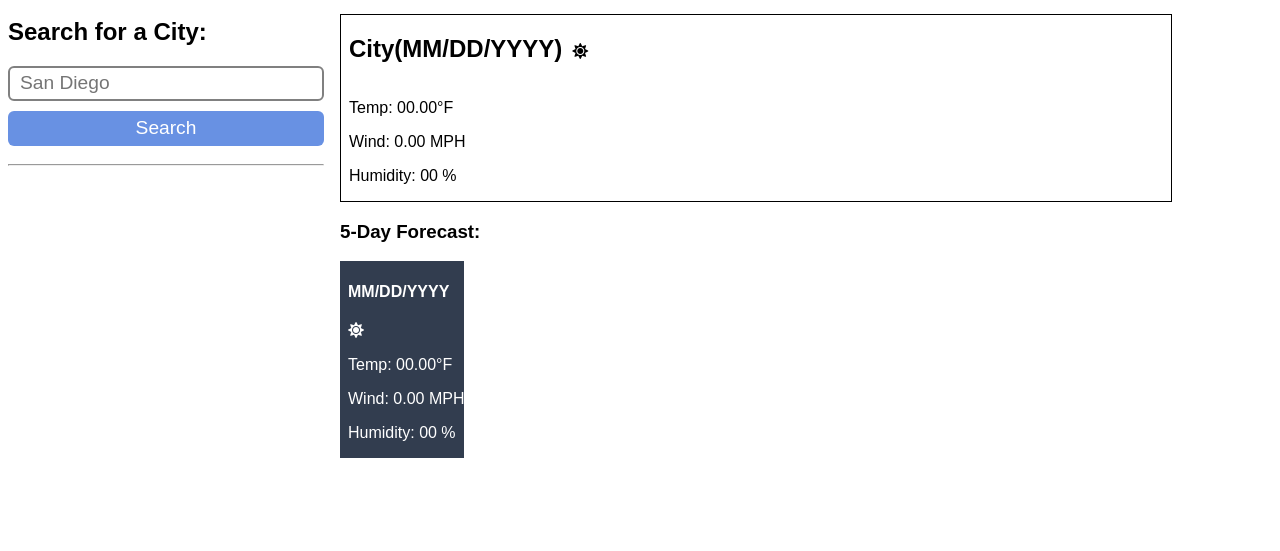
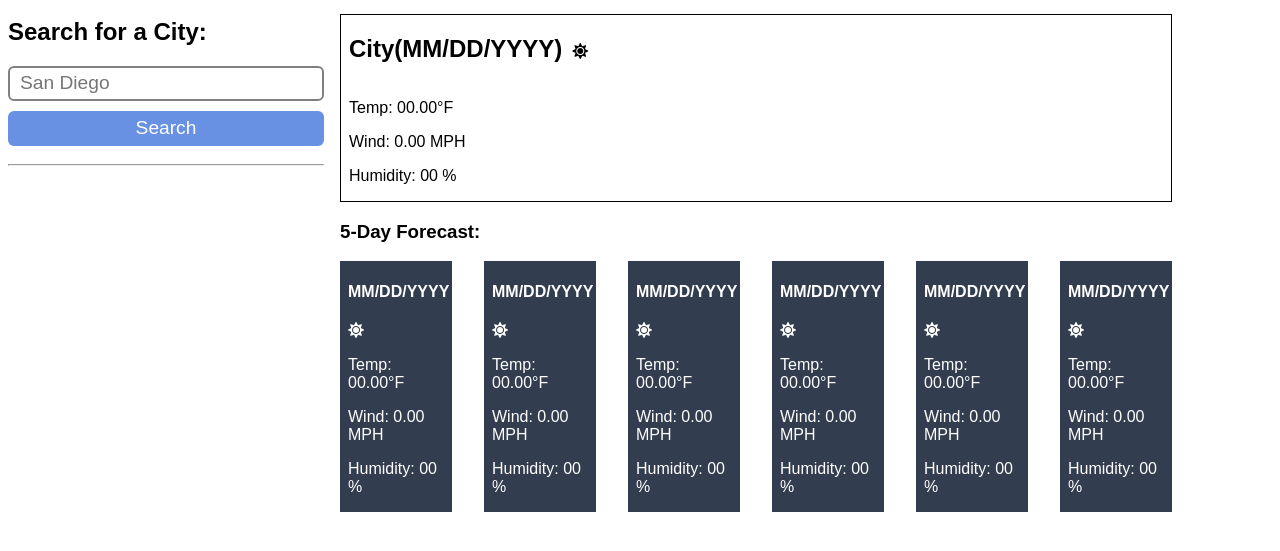
Before and after one commit to ryansheehy0/Weather_Dashboard, a plain HTML site: page docs/index.html in a window 1280 px wide. Shown: the part 85-636 px from the top of the page. Drawn offline with Linux system fonts and the light colour scheme.

Commit message:
Starts JS.

```diff
--- a/docs/index.html
+++ b/docs/index.html
@@ -21,6 +21,8 @@
           <hr/>
           <div class="search-history">
             <!-- Buttons for searched cities gets added here in the JS. -->
+              <!-- According to this template -->
+              <!-- <button class="history-button">City Name</button> -->
           </div>
         </aside>
         <div class="right-side"> <!-- Right side -->
@@ -32,16 +34,20 @@
           </div>
           <h3>5-Day Forecast:</h3>
           <div class="forecasts">
-            <!-- The 5 forecasts are added here in JS with this template: -->
+            <!-- The 5 forecasts are added here in JS. -->
+              <!-- According to this template -->
+            <!--
             <div class="forecast">
               <h4>MM/DD/YYYY</h4>
-              <i  class="fas fa-sun"></i>
+              <i class="fas fa-sun"></i>
               <p>Temp: <span class="temp">00.00&deg;F</span></p>
               <p>Wind: <span class="wind">0.00 MPH</span></p>
               <p>Humidity: <span class="humidity">00 %</span></p>
             </div>
+            -->
           <div>
         </div>
       </main>
+      <script src="script.js"></script>
     </body>
 </html>
--- a/docs/script.js
+++ b/docs/script.js
@@ -0,0 +1,12 @@
+// Add 5-Day Forecasts
+for(let i = 0; i < 6; i++){
+  document.querySelector(".forecasts").innerHTML += `
+  <div class="forecast">
+    <h4>MM/DD/YYYY</h4>
+    <i class="fas fa-sun"></i>
+    <p>Temp: <span class="temp">00.00&deg;F</span></p>
+    <p>Wind: <span class="wind">0.00 MPH</span></p>
+    <p>Humidity: <span class="humidity">00 %</span></p>
+  </div>
+  `
+}
--- a/docs/style.css
+++ b/docs/style.css
@@ -28,13 +28,15 @@ aside{
 }
 
 aside input[type="text"],
-aside input[type="submit"]{
+aside input[type="submit"],
+aside .history-button{
   box-sizing: border-box;
   width: 100%;
   height: 35px;
   border-radius: 6px;
   margin-bottom: 10px;
   font-size: 1.2rem;
+  border: none;
 }
 
 aside input[type="text"]{
@@ -49,8 +51,11 @@ aside input[type="submit"]{
   border: none;
 }
 
+aside .history-button{
+  background: #aeaeae;
+}
+
 /*Right side*/
-
 .right-side{
   flex: 3 0;
 }
@@ -74,11 +79,12 @@ aside input[type="submit"]{
 .forecasts{
   display: flex;
   flex-wrap: nowrap;
+  margin-right: calc(100px - 16px);
 }
 
 .forecast{
   background: #323d4f;
-  flex-wrap: 1 0;
+  flex: 1 0;
   padding-left: 8px;
   color: white;
   margin-left: 16px;
```
